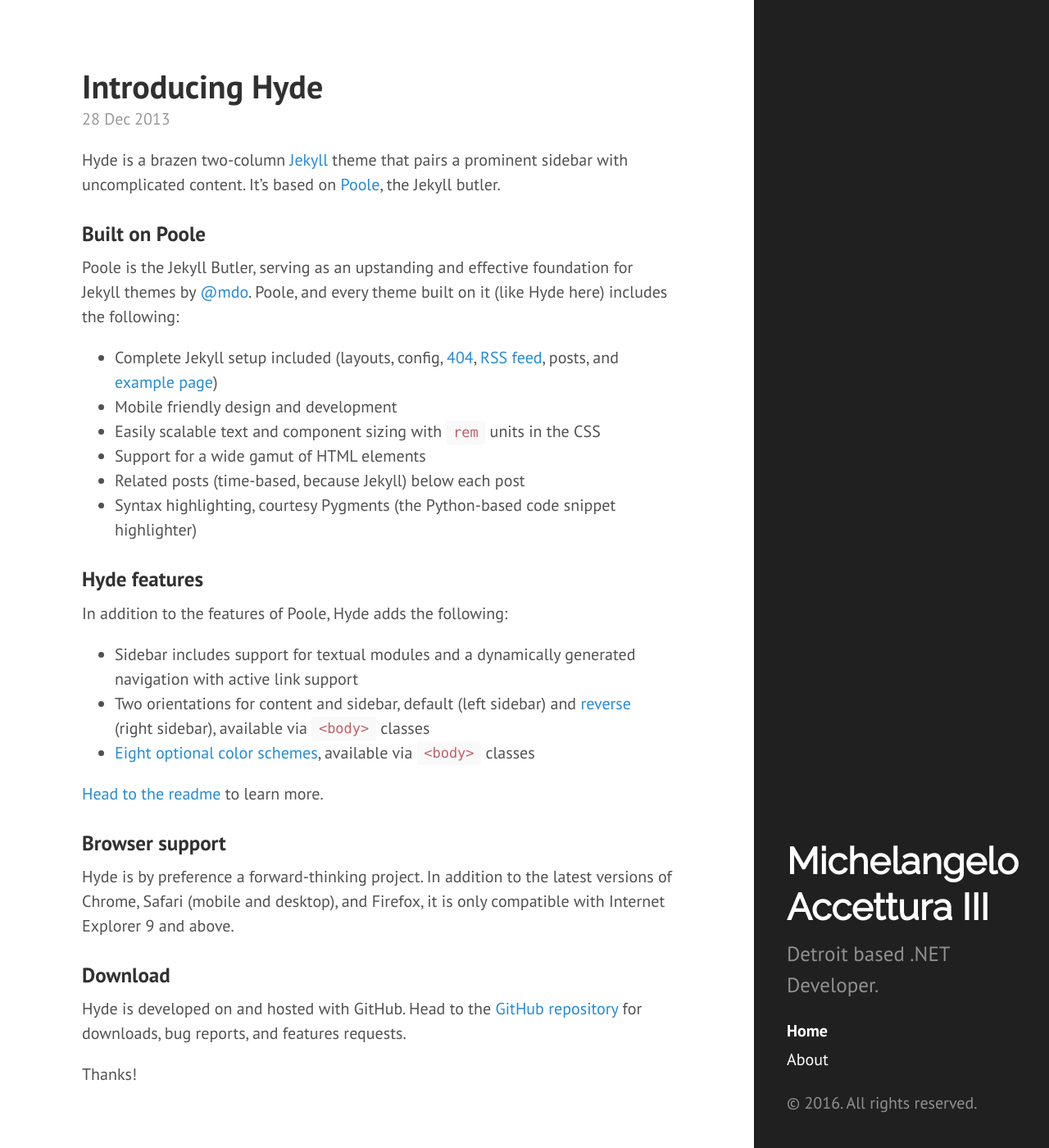
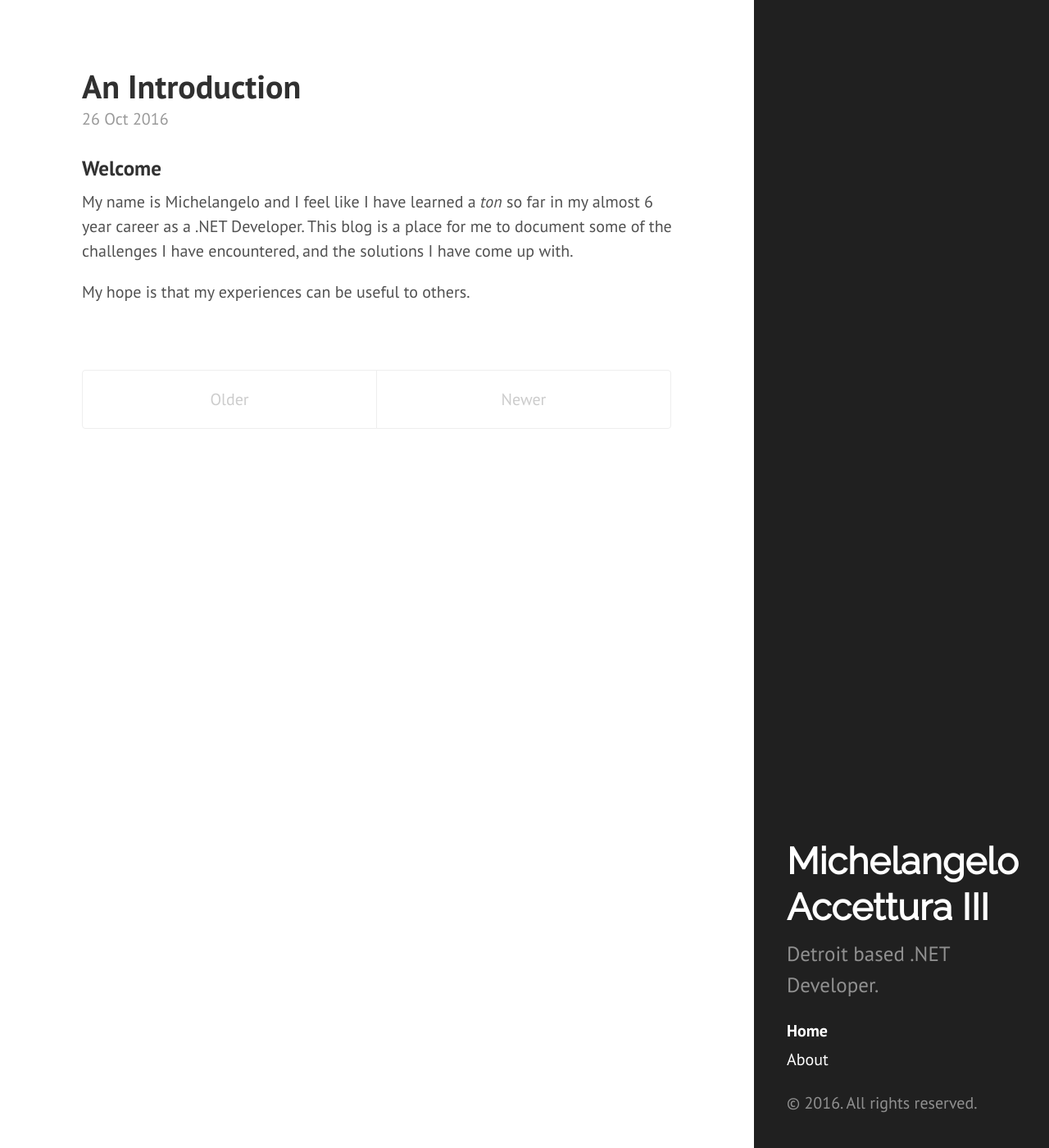
Before and after one commit to maccettura/maccettura.github.io, a Jekyll site: the page built from index.html, in a window 1280 px wide and 1400 px high. Shown: the whole window at 82% size. Built offline with Jekyll 4.4.1, drawn with Linux system fonts in a browser that asks for light colours; Markdown is read by kramdown in place of the engine named in the settings; the list of posts is cut into pages by our own code; some of the changed text lies outside the part shown.

Commit message:
Cleaning up old posts, adding first post

```diff
--- a/_config.yml
+++ b/_config.yml
@@ -1,5 +1,5 @@
 # Dependencies
-markdown:         redcarpet
+markdown:         kramdown
 highlighter:      pygments
 
 # Permalinks
--- a/_layouts/post.html
+++ b/_layouts/post.html
@@ -8,6 +8,7 @@
   {{ content }}
 </div>
 
+{% if site.related_posts.first %}
 <div class="related">
   <h2>Related Posts</h2>
   <ul class="related-posts">
@@ -23,3 +24,4 @@
     {% endfor %}
   </ul>
 </div>
+{% endif %}
--- a/_posts/2012-02-06-whats-jekyll.md
+++ /dev/null
@@ -1,12 +0,0 @@
----
-layout: post
-title: What's Jekyll?
----
-
-[Jekyll](http://jekyllrb.com) is a static site generator, an open-source tool for creating simple yet powerful websites of all shapes and sizes. From [the project's readme](https://github.com/mojombo/jekyll/blob/master/README.markdown):
-
-  > Jekyll is a simple, blog aware, static site generator. It takes a template directory [...] and spits out a complete, static website suitable for serving with Apache or your favorite web server. This is also the engine behind GitHub Pages, which you can use to host your project’s page or blog right here from GitHub.
-
-It's an immensely useful tool and one we encourage you to use here with Hyde.
-
-Find out more by [visiting the project on GitHub](https://github.com/mojombo/jekyll).
--- a/_posts/2012-02-07-example-content.md
+++ /dev/null
@@ -1,138 +0,0 @@
----
-layout: post
-title: Example content
----
-
-
-<div class="message">
-  Howdy! This is an example blog post that shows several types of HTML content supported in this theme.
-</div>
-
-Cum sociis natoque penatibus et magnis <a href="#">dis parturient montes</a>, nascetur ridiculus mus. *Aenean eu leo quam.* Pellentesque ornare sem lacinia quam venenatis vestibulum. Sed posuere consectetur est at lobortis. Cras mattis consectetur purus sit amet fermentum.
-
-> Curabitur blandit tempus porttitor. Nullam quis risus eget urna mollis ornare vel eu leo. Nullam id dolor id nibh ultricies vehicula ut id elit.
-
-Etiam porta **sem malesuada magna** mollis euismod. Cras mattis consectetur purus sit amet fermentum. Aenean lacinia bibendum nulla sed consectetur.
-
-## Inline HTML elements
-
-HTML defines a long list of available inline tags, a complete list of which can be found on the [Mozilla Developer Network](https://developer.mozilla.org/en-US/docs/Web/HTML/Element).
-
-- **To bold text**, use `<strong>`.
-- *To italicize text*, use `<em>`.
-- Abbreviations, like <abbr title="HyperText Markup Langage">HTML</abbr> should use `<abbr>`, with an optional `title` attribute for the full phrase.
-- Citations, like <cite>&mdash; Mark otto</cite>, should use `<cite>`.
-- <del>Deleted</del> text should use `<del>` and <ins>inserted</ins> text should use `<ins>`.
-- Superscript <sup>text</sup> uses `<sup>` and subscript <sub>text</sub> uses `<sub>`.
-
-Most of these elements are styled by browsers with few modifications on our part.
-
-## Heading
-
-Vivamus sagittis lacus vel augue rutrum faucibus dolor auctor. Duis mollis, est non commodo luctus, nisi erat porttitor ligula, eget lacinia odio sem nec elit. Morbi leo risus, porta ac consectetur ac, vestibulum at eros.
-
-### Code
-
-Cum sociis natoque penatibus et magnis dis `code element` montes, nascetur ridiculus mus.
-
-{% highlight js %}
-// Example can be run directly in your JavaScript console
-
-// Create a function that takes two arguments and returns the sum of those arguments
-var adder = new Function("a", "b", "return a + b");
-
-// Call the function
-adder(2, 6);
-// > 8
-{% endhighlight %}
-
-Aenean lacinia bibendum nulla sed consectetur. Etiam porta sem malesuada magna mollis euismod. Fusce dapibus, tellus ac cursus commodo, tortor mauris condimentum nibh, ut fermentum massa.
-
-### Gists via GitHub Pages
-
-Vestibulum id ligula porta felis euismod semper. Nullam quis risus eget urna mollis ornare vel eu leo. Donec sed odio dui.
-
-{% gist 5555251 gist.md %}
-
-Aenean eu leo quam. Pellentesque ornare sem lacinia quam venenatis vestibulum. Nullam quis risus eget urna mollis ornare vel eu leo. Cum sociis natoque penatibus et magnis dis parturient montes, nascetur ridiculus mus. Donec sed odio dui. Vestibulum id ligula porta felis euismod semper.
-
-### Lists
-
-Cum sociis natoque penatibus et magnis dis parturient montes, nascetur ridiculus mus. Aenean lacinia bibendum nulla sed consectetur. Etiam porta sem malesuada magna mollis euismod. Fusce dapibus, tellus ac cursus commodo, tortor mauris condimentum nibh, ut fermentum massa justo sit amet risus.
-
-* Praesent commodo cursus magna, vel scelerisque nisl consectetur et.
-* Donec id elit non mi porta gravida at eget metus.
-* Nulla vitae elit libero, a pharetra augue.
-
-Donec ullamcorper nulla non metus auctor fringilla. Nulla vitae elit libero, a pharetra augue.
-
-1. Vestibulum id ligula porta felis euismod semper.
-2. Cum sociis natoque penatibus et magnis dis parturient montes, nascetur ridiculus mus.
-3. Maecenas sed diam eget risus varius blandit sit amet non magna.
-
-Cras mattis consectetur purus sit amet fermentum. Sed posuere consectetur est at lobortis.
-
-<dl>
-  <dt>HyperText Markup Language (HTML)</dt>
-  <dd>The language used to describe and define the content of a Web page</dd>
-
-  <dt>Cascading Style Sheets (CSS)</dt>
-  <dd>Used to describe the appearance of Web content</dd>
-
-  <dt>JavaScript (JS)</dt>
-  <dd>The programming language used to build advanced Web sites and applications</dd>
-</dl>
-
-Integer posuere erat a ante venenatis dapibus posuere velit aliquet. Morbi leo risus, porta ac consectetur ac, vestibulum at eros. Nullam quis risus eget urna mollis ornare vel eu leo.
-
-### Images
-
-Quisque consequat sapien eget quam rhoncus, sit amet laoreet diam tempus. Aliquam aliquam metus erat, a pulvinar turpis suscipit at.
-
-![placeholder](http://placehold.it/800x400 "Large example image")
-![placeholder](http://placehold.it/400x200 "Medium example image")
-![placeholder](http://placehold.it/200x200 "Small example image")
-
-### Tables
-
-Aenean lacinia bibendum nulla sed consectetur. Lorem ipsum dolor sit amet, consectetur adipiscing elit.
-
-<table>
-  <thead>
-    <tr>
-      <th>Name</th>
-      <th>Upvotes</th>
-      <th>Downvotes</th>
-    </tr>
-  </thead>
-  <tfoot>
-    <tr>
-      <td>Totals</td>
-      <td>21</td>
-      <td>23</td>
-    </tr>
-  </tfoot>
-  <tbody>
-    <tr>
-      <td>Alice</td>
-      <td>10</td>
-      <td>11</td>
-    </tr>
-    <tr>
-      <td>Bob</td>
-      <td>4</td>
-      <td>3</td>
-    </tr>
-    <tr>
-      <td>Charlie</td>
-      <td>7</td>
-      <td>9</td>
-    </tr>
-  </tbody>
-</table>
-
-Nullam id dolor id nibh ultricies vehicula ut id elit. Sed posuere consectetur est at lobortis. Nullam quis risus eget urna mollis ornare vel eu leo.
-
------
-
-Want to see something else added? <a href="https://github.com/poole/poole/issues/new">Open an issue.</a>
--- a/_posts/2013-12-28-introducing-hyde.md
+++ /dev/null
@@ -1,37 +0,0 @@
----
-layout: post
-title: Introducing Hyde
----
-
-Hyde is a brazen two-column [Jekyll](http://jekyllrb.com) theme that pairs a prominent sidebar with uncomplicated content. It's based on [Poole](http://getpoole.com), the Jekyll butler.
-
-### Built on Poole
-
-Poole is the Jekyll Butler, serving as an upstanding and effective foundation for Jekyll themes by [@mdo](https://twitter.com/mdo). Poole, and every theme built on it (like Hyde here) includes the following:
-
-* Complete Jekyll setup included (layouts, config, [404](/404), [RSS feed](/atom.xml), posts, and [example page](/about))
-* Mobile friendly design and development
-* Easily scalable text and component sizing with `rem` units in the CSS
-* Support for a wide gamut of HTML elements
-* Related posts (time-based, because Jekyll) below each post
-* Syntax highlighting, courtesy Pygments (the Python-based code snippet highlighter)
-
-### Hyde features
-
-In addition to the features of Poole, Hyde adds the following:
-
-* Sidebar includes support for textual modules and a dynamically generated navigation with active link support
-* Two orientations for content and sidebar, default (left sidebar) and [reverse](https://github.com/poole/lanyon#reverse-layout) (right sidebar), available via `<body>` classes
-* [Eight optional color schemes](https://github.com/poole/hyde#themes), available via `<body>` classes
-
-[Head to the readme](https://github.com/poole/hyde#readme) to learn more.
-
-### Browser support
-
-Hyde is by preference a forward-thinking project. In addition to the latest versions of Chrome, Safari (mobile and desktop), and Firefox, it is only compatible with Internet Explorer 9 and above.
-
-### Download
-
-Hyde is developed on and hosted with GitHub. Head to the <a href="https://github.com/poole/hyde">GitHub repository</a> for downloads, bug reports, and features requests.
-
-Thanks!
--- /dev/null
+++ b/_posts/2016-10-26-introduction.md
@@ -0,0 +1,10 @@
+---
+layout: post
+title: An Introduction
+---
+
+### Welcome
+
+My name is Michelangelo and I feel like I have learned a *ton* so far in my almost 6 year career as a .NET Developer.  This blog is a place for me to document some of the challenges I have encountered, and the solutions I have come up with.
+
+My hope is that my experiences can be useful to others.
```
